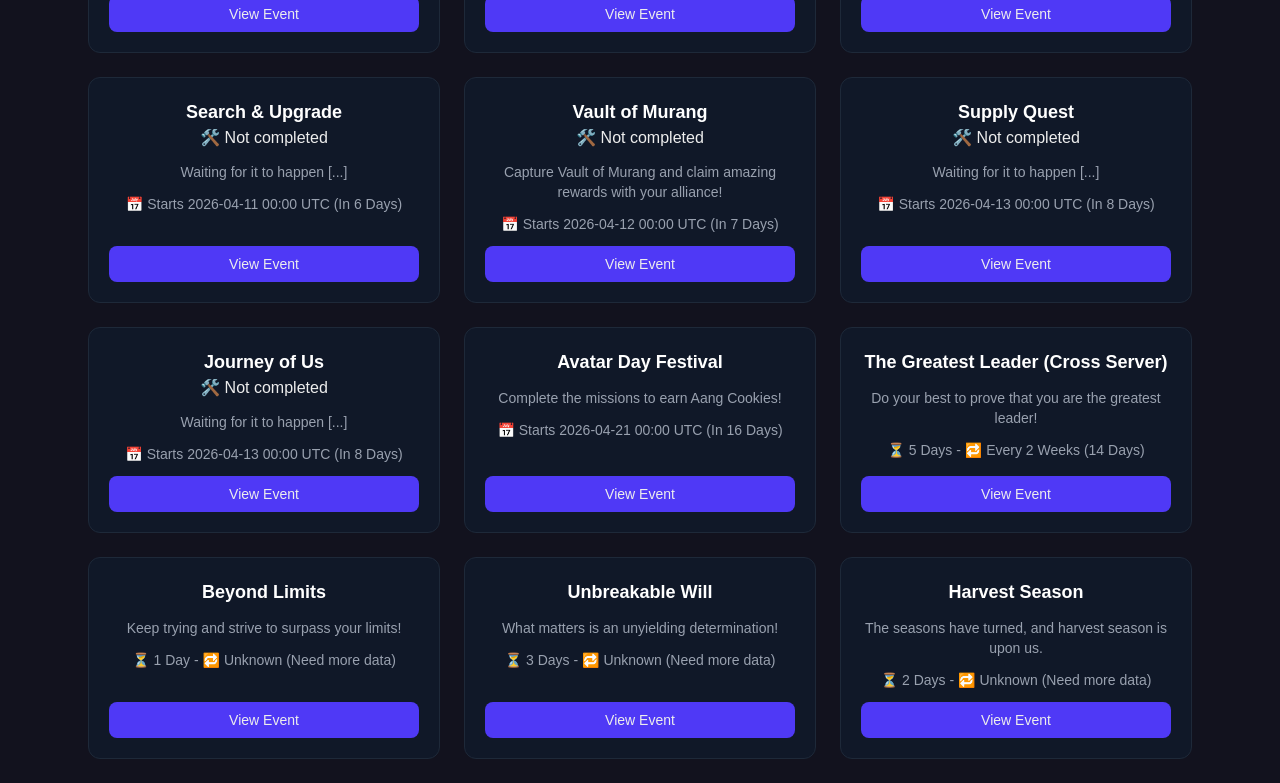
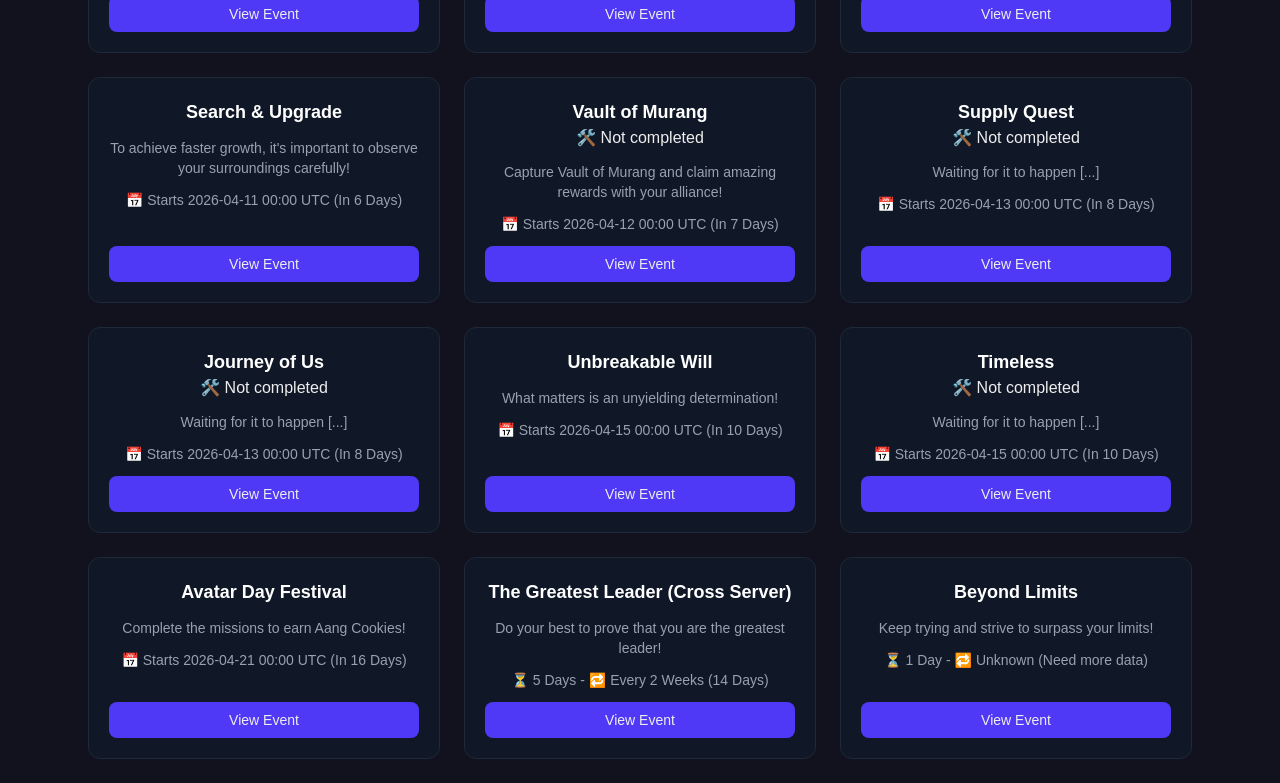
Before and after one commit to OhPandey/arcguides, a Next.js app: page /arcguides/events in a window 1280 px wide. Shown: the part 1680-2463 px from the top of the page. Built offline with nearby package versions, Linux system fonts and the light colour scheme.

Commit message:
Updated events with newest data

```diff
--- a/src/events/data/events.ts
+++ b/src/events/data/events.ts
@@ -1147,7 +1147,7 @@ export const events: Event[] = [
     name: "Unbreakable Will",
     description: "What matters is an unyielding determination!",
     duration: 3,
-    repeat: "Unknown",
+    repeat: 14,
     startDate: "2026-04-01",
     type: "MINOR",
     tasks: [
@@ -1716,8 +1716,8 @@ export const events: Event[] = [
     ]
   },
   {
-    id: "way-of-harmony",
-    name: "Way of Harmony",
+    id: "way-to-harmony",
+    name: "Way to Harmony",
     description: "Waiting for it to happen [...]",
     duration: 5,
     repeat: 28,
@@ -4321,8 +4321,7 @@ export const events: Event[] = [
             ]
           },
         ], space: true },
-
-
+        { type: "quotedate", author: "ANGames", date: "2026-04-11" }
     ],
     wip: true,
   },
@@ -4349,10 +4348,91 @@ export const events: Event[] = [
   {
     id: "search-and-upgrade",
     name: "Search & Upgrade",
-    description: "Waiting for it to happen [...]",
+    description: "To achieve faster growth, it's important to observe your surroundings carefully!",
     duration: 2,
     repeat: "Unknown",
     startDate: "2026-04-11",
+    type: "MINOR",
+    tasks: [
+      {
+        headers: ["Task", "Reward"],
+        rows: [
+          [
+            "Increase Power by 40,000 with Construction",
+            [
+              { resource: Resources.BOOK_OF_EXPERIENCE_EPIC, amount: 1 },
+              { resource: Resources.SPEEDUP, amount: 5*5 },
+              { resource: Resources.FOOD, amount: 50000 },
+              { resource: Resources.WOOD, amount: 50000 },
+              { resource: Resources.STONE, amount: 50000 }
+            ]
+          ],
+          [
+            "Increase Power by 80,000 with Construction",
+            [
+              { resource: Resources.SILVER_SCROLL, amount: 1 },
+              { resource: Resources.SPEEDUP, amount: 60 },
+              { resource: Resources.FOOD, amount: 50000*2 },
+              { resource: Resources.WOOD, amount: 50000*2 },
+              { resource: Resources.STONE, amount: 50000*2 }
+            ]
+          ],
+          [
+            "Increase Power by 120,000 with Construction",
+            [
+              { resource: Resources.GOLDEN_SCROLL, amount: 1 },
+              { resource: Resources.SPEEDUP, amount: 60*2 },
+              { resource: Resources.FOOD, amount: 50000*3 },
+              { resource: Resources.WOOD, amount: 50000*3 },
+              { resource: Resources.STONE, amount: 50000*3 }
+            ]
+          ],
+          [
+            "Complete 5 Expedition missions",
+            [
+              { resource: Resources.BOOK_OF_EXPERIENCE_EPIC, amount: 1 },
+              { resource: Resources.SPEEDUP, amount: 5*5+5*5+5*5 }
+            ]
+          ],
+          [
+            "Complete 10 Expedition missions",
+            [
+              { resource: Resources.SILVER_SCROLL, amount: 1 },
+              { resource: Resources.SPEEDUP, amount: 5*10+5*10+5*10 }
+            ]
+          ],
+          [
+            "Complete 20 Expedition missions",
+            [
+              { resource: Resources.GOLDEN_SCROLL, amount: 1 },
+              { resource: Resources.SPEEDUP, amount: 5*15+5*15+5*15 },
+              { resource: Resources.SQUAD_EXPANSION_EPIC, amount: 1 }
+            ]
+          ]
+        ]
+      }
+    ],
+    details: [
+      { type: "p", content: "To achieve faster growth, it's important to observe your surroundings carefully!", space: true },
+      {
+        type: "ol", items: [
+          "During the event period, earn points by upgrading buildings and completing expeditions.",
+          "Reach the goal and get rewards."
+        ], space: true
+      },
+      { type: "quotedate", author: "ANGames", date: "2026-04-04" },
+    ],
+    tips: [
+      "Keep in mind that you can solo rally after reaching VIP 5"
+    ]
+  },
+  {
+    id: "timeless",
+    name: "Timeless",
+    description: "Waiting for it to happen [...]",
+    duration: 1,
+    repeat: "Unknown",
+    startDate: "2026-04-15",
     type: "MINOR",
     wip: true,
   },
@@ -4377,32 +4457,48 @@ export const events: Event[] = [
       },
       {
         title: "Day 2",
-        headers: ["Task"],
-        rows: [
-          ["TBD"]
+        headers: ["Task", "Reward"],
+        rows: [
+          ["Gather 500,000 Resources from the Field", "20x Unalaq Pass Points"],
+          ["Recruit 8,000 Tier 3 or Higher Benders", "40x Unalaq Pass Points"],
+          ["Destroy 5 Shattered Skulls' Fortresses", "30x Unalaq Pass Points"],
+          ["Participate in 5 arena fights", "30x Unalaq Pass Points"],
+          ["Use 1,000 AP", "30x Unalaq Pass Points"]
         ]
       },
       {
         title: "Day 3",
-        headers: ["Task"],
-        rows: [
-          ["TBD"]
+        headers: ["Task", "Reward"],
+        rows: [
+          ["Defeat 20 Shattered Skulls", "30x Unalaq Pass Points"],
+          ["Recruit 8,000 Tier 3 or Higher Benders", "40x Unalaq Pass Points"],
+          ["Donate 30 times to alliance research", "20x Unalaq Pass Points"],
+          ["Send 4 airships", "30x Unalaq Pass Points"],
+          ["Purchase 20 items at the Trading Post", "30x Unalaq Pass Points"]
         ]
       },
       {
         title: "Day 4",
-        headers: ["Task"],
-        rows: [
-          ["TBD"]
+        headers: ["Task", "Reward"],
+        rows: [
+          ["Gather 500,000 Resources in the City", "20x Unalaq Pass Points"],
+          ["Recruit 8,000 Tier 3 or Higher Benders", "40x Unalaq Pass Points"],
+          ["Destroy 5 Shattered Skulls' Fortresses", "30x Unalaq Pass Points"],
+          ["Participate in 5 arena fights", "30x Unalaq Pass Points"],
+          ["Use 1,000min of Speedup", "30x Unalaq Pass Points"],
         ]
       },
       {
         title: "Day 5",
-        headers: ["Task"],
-        rows: [
-          ["TBD"]
-        ]
-      }
+        headers: ["Task", "Reward"],
+        rows: [
+          ["Defeat 20 Shattered Skulls", "30x Unalaq Pass Points"],
+          ["Recruit 8,000 Tier 3 or Higher Benders", "40x Unalaq Pass Points"],
+          ["Donate 30 times to alliance research", "20x Unalaq Pass Points"],
+          ["Clear Avatar Trail 1 time", "30x Unalaq Pass Points"],
+          ["Use 500 Gems", "50x Unalaq Pass Points"],
+        ]
+      },
     ],
     rewards: [
       {
@@ -4433,14 +4529,15 @@ export const events: Event[] = [
       }
     ],
     details: [
-      { type: "p", content: "Clear the missions assigned to each day and earn Pass Points to use in the Unalaq Pass!" },
+      { type: "p", content: "Clear the missions assigned to each day and earn Pass Points to use in the Unalaq Pass!", space: true },
       { type: "ol", items: [
         "The event runs for a total of 5 days.",
         "Missions are limited each day.",
         "Only missions unlocked on the current day can be completed.",
         "Missions from previous days cannot be completed.",
         "Pass Points earned from clearing missions can be used in [Unalaq Pass]"
-      ], space: true}
+      ], space: true },
+      { type: "quotedate", author: "ANGames", date: "2026-04-11" }
     ],
     informations: [
       "Unlike most events, tasks must be completed on the same day they become available."
```
